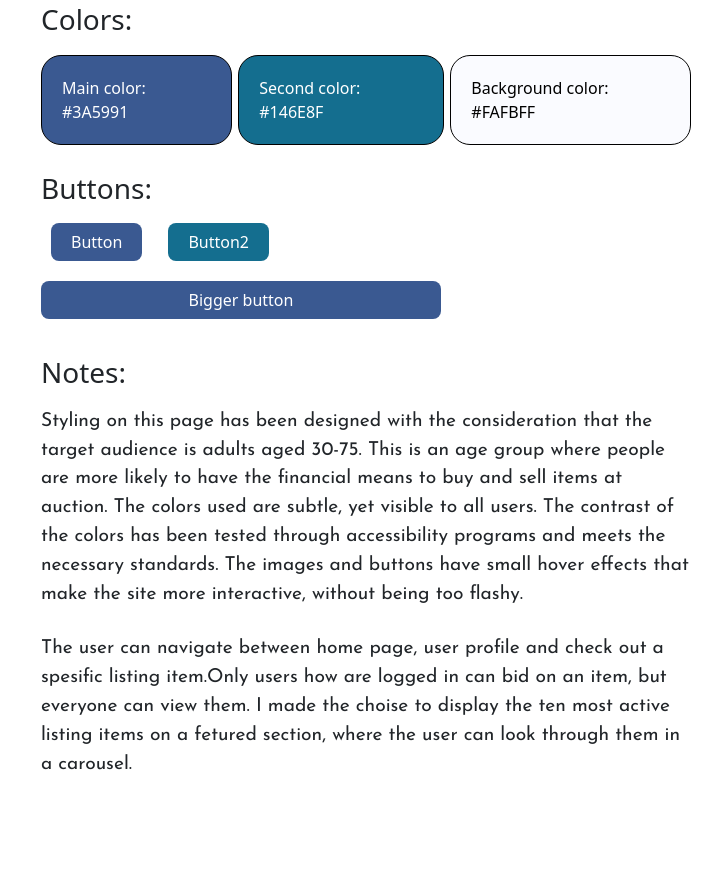
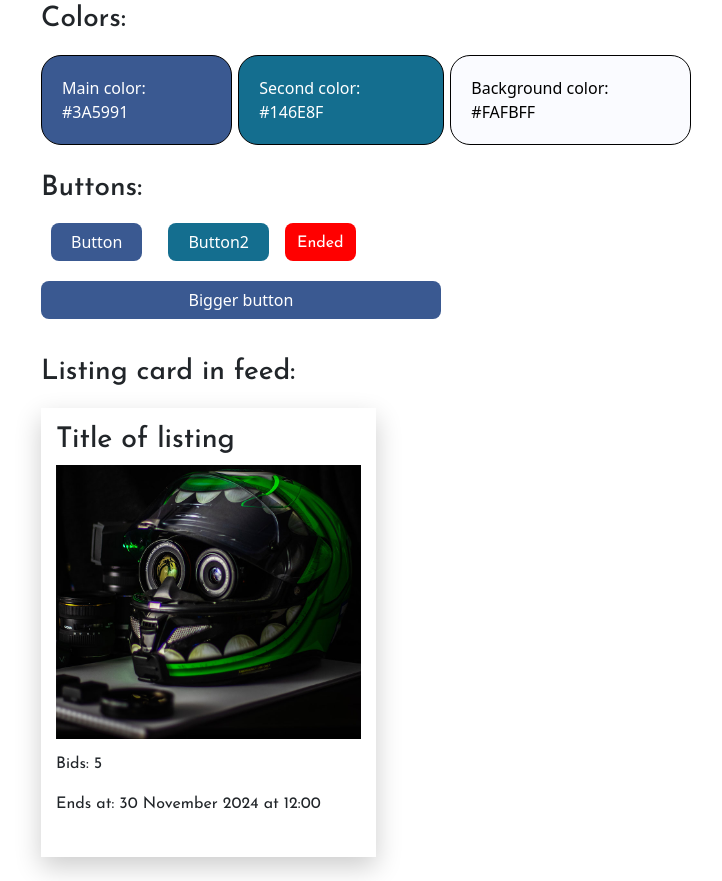
Before and after one commit to krialex/SemesterProject2-styleGuide, a website: page index.html in a window 1280 px wide. Shown: the part 584-1465 px from the top of the page, without its empty margins (274-996 px from the left). Before the commit the page ends 1430 px from the top, so only its background shows below. Drawn offline with nearby package versions, Linux system fonts and the light colour scheme; a small style sheet from the web is missing.

Commit message:
styling added + listing item-feed

```diff
--- a/index.html
+++ b/index.html
@@ -39,9 +39,21 @@
         <div class="show-stylings">
             <button class="btn login-button buttons">Button</button>
             <button class="btn signin-button buttons">Button2</button>
+            <div class="ended-btn">Ended</div>
         </div>
         <div class="big-btn">
             <button id="pubilshListing" class="btn newListingBtn btn-primary">Bigger button</button>
+        </div>
+    </div>
+    <div class="typeOf">
+        <h3>Listing card in feed:</h3>
+        <div class="listing-card">
+            <h3>Title of listing</h3>
+            <img src="/img/greenrobot.jpg" alt="greenrobot" class="listing-img">
+            <div class="listingsFeed-info">
+            <p>Bids: 5</p>
+            <p>Ends at: 30 November 2024 at 12:00</p>
+            </div>
         </div>
     </div>
     <div class="typeOf">
--- a/src/styles/style.scss
+++ b/src/styles/style.scss
@@ -29,13 +29,8 @@ h1 {
    font-style: normal;
 }
 
-h4 {
-   font-family: Amatic SC, sans-serif;
-   font-weight: 300;
-}
-
-h2, p {
-    font-family: Josefin Sans, sans-serif;;
+h2, h3, p {
+    font-family: Josefin Sans, sans-serif;
 }
 
 p {
@@ -106,8 +101,6 @@ p {
     background-color: #2d4472 !important;
     box-shadow: 0 0 15px rgba(58, 89, 145, 0.9) !important;
     transform: scale(1.05) !important;
-    //
-   // position: relative;
 }
 
 .buttons {
@@ -153,3 +146,53 @@ p {
   .buttons:hover::after {
     opacity: 1;
   }
+
+  .ended-btn {
+    width: fit-content;
+    padding: 8px 12px 1px;
+    background-color: #ff0000;
+    color: #fff;
+    border: none;
+    border-radius: 8px;
+    font-family: Josefin Sans, sans-serif;
+  }
+
+  .listing-card {
+    display: flex;
+    flex-direction: column;
+    width: 335px;
+    background-color: #fff;
+    padding: 15px;
+    box-shadow: 0px 10px 25px rgba(0, 0, 0, 0.2);
+    transition:
+      transform 0.3s ease,
+      box-shadow 0.3s ease;
+  }
+
+  .listing-card:hover {
+    transform: scale(1.05);
+    box-shadow: 0px 15px 30px rgba(0, 0, 0, 0.3);
+  }
+
+  .listingsFeed-info {
+    margin-top: 5px;
+    margin-bottom: 10px;
+  }
+
+  .listingsFeed-info p {
+    font-size: 1rem;
+    margin-top: 8px;
+  }
+
+  .listing-img {
+    width: 305px;
+    max-height: 305px;
+  }
+
+  .listing-card h3 {
+    margin-top: 0;
+    margin-bottom: .5rem;
+    font-weight: 500;
+    line-height: 1.2;
+    font-size: calc(1.3rem + .6vw);
+  }
```
Also changed, not shown: dist/styles/style.css, img/greenrobot.jpg (added), 1 other file.
